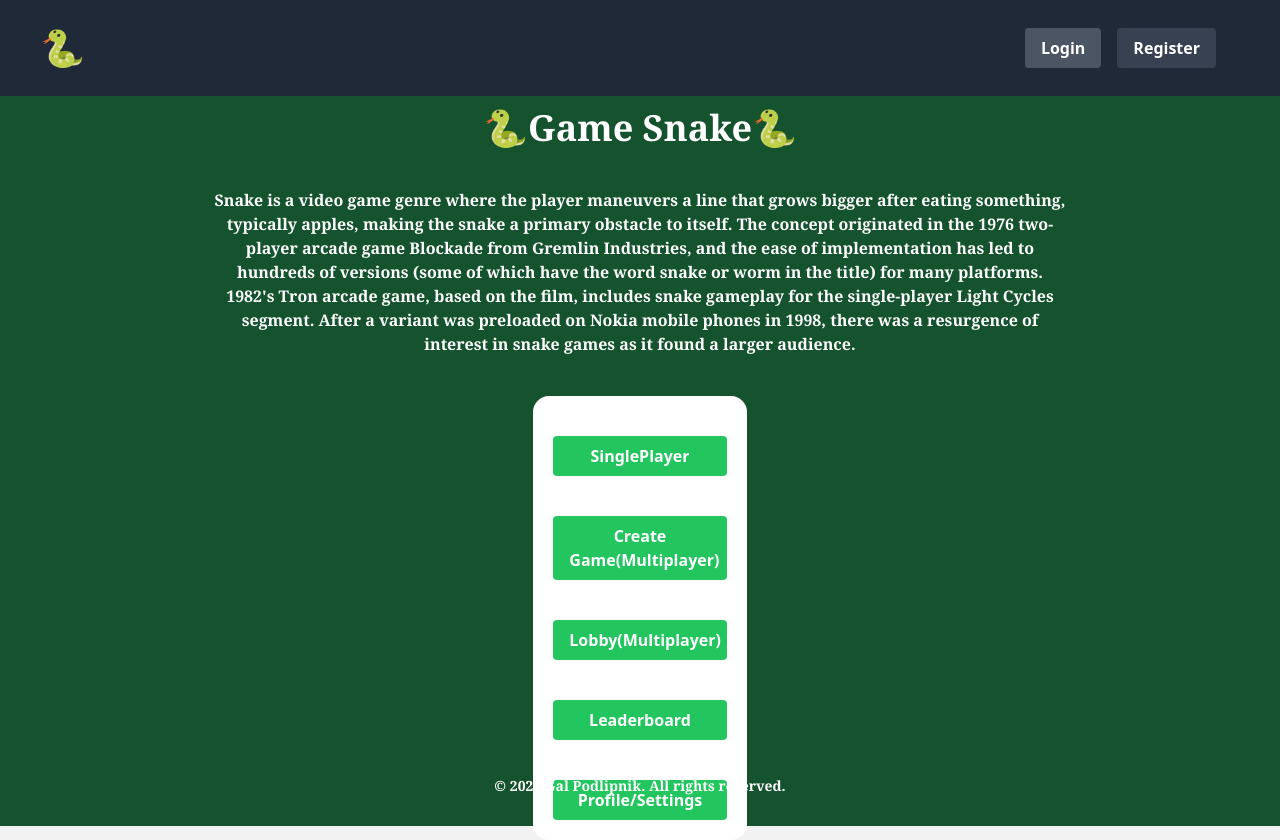
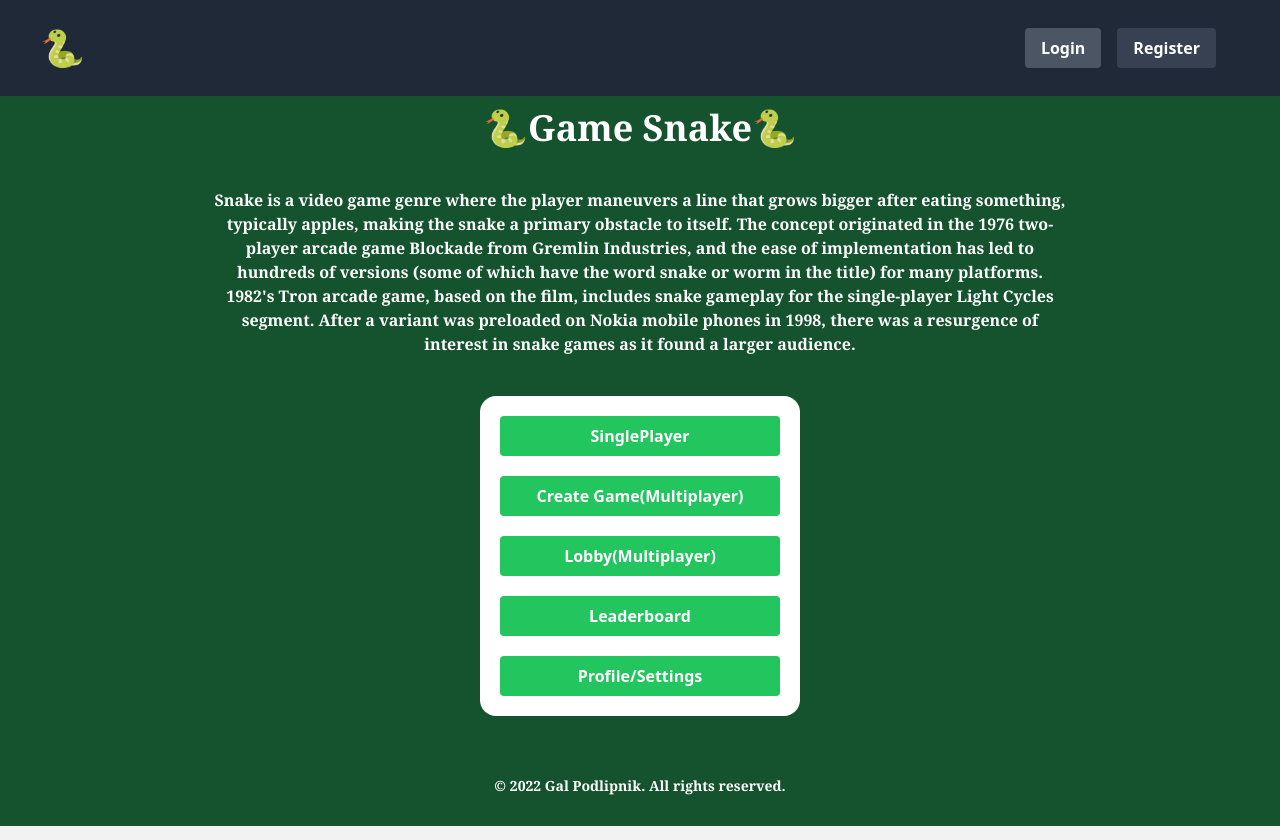
Before and after one commit to galpodlipnik1/snake-game, a React (Vite) app in the folder client/: page / in a window 1280 px wide. Built offline with nearby package versions, Linux system fonts and the light colour scheme.

Commit message:
idk honestly

```diff
--- a/client/src/pages/HomePage.jsx
+++ b/client/src/pages/HomePage.jsx
@@ -65,10 +65,10 @@ const HomePage = () => {
               was a resurgence of interest in snake games as it found a larger audience.
             </p>
           </div>
-          <div className="flex flex-col w-2/12 bg-white rounded-2xl mt-10">
+          <div className="flex flex-col w-3/12 bg-white rounded-2xl mt-10">
             <button
               type="button"
-              className="bg-green-500 hover:bg-green-700 text-white font-bold py-2 px-4 rounded mt-10 mx-5 hover:translate-y-3 transition duration-500 ease-in-out"
+              className="bg-green-500 hover:bg-green-700 text-white font-bold py-2 px-4 rounded mt-5 mx-5 hover:translate-y-3 transition duration-500 ease-in-out"
               onClick={() => {
                 handleSinglePlayer();
               }}
@@ -77,7 +77,7 @@ const HomePage = () => {
             </button>
             <button
               type="button"
-              className="bg-green-500 hover:bg-green-700 text-white font-bold py-2 px-4 rounded mt-10 mx-5 hover:translate-y-3 transition duration-500 ease-in-out"
+              className="bg-green-500 hover:bg-green-700 text-white font-bold py-2 px-4 rounded mt-5 mx-5 hover:translate-y-3 transition duration-500 ease-in-out"
               onClick={() => {
                 handleInstaPlay();
               }}
@@ -86,7 +86,7 @@ const HomePage = () => {
             </button>
             <button
               type="button"
-              className="bg-green-500 hover:bg-green-700 text-white font-bold py-2 px-4 rounded mt-10 mx-5 hover:translate-y-3 transition duration-500 ease-in-out"
+              className="bg-green-500 hover:bg-green-700 text-white font-bold py-2 px-4 rounded mt-5 mx-5 hover:translate-y-3 transition duration-500 ease-in-out"
               onClick={() => {
                 handleLobby();
               }}
@@ -95,7 +95,7 @@ const HomePage = () => {
             </button>
             <button
               type="button"
-              className="bg-green-500 hover:bg-green-700 text-white font-bold py-2 px-4 rounded mt-10 mx-5 hover:translate-y-3 transition duration-500 ease-in-out"
+              className="bg-green-500 hover:bg-green-700 text-white font-bold py-2 px-4 rounded mt-5 mx-5 hover:translate-y-3 transition duration-500 ease-in-out"
               onClick={() => {
                 handleLeaderboard();
               }}
@@ -104,7 +104,7 @@ const HomePage = () => {
             </button>
             <button
               type="button"
-              className="bg-green-500 hover:bg-green-700 text-white font-bold py-2 px-4 rounded mt-10 mx-5 hover:translate-y-3 transition duration-500 ease-in-out mb-5"
+              className="bg-green-500 hover:bg-green-700 text-white font-bold py-2 px-4 rounded mt-5 mx-5 hover:translate-y-3 transition duration-500 ease-in-out mb-5"
               onClick={() => {
                 handleSettings();
               }}
```
Also changed, not shown: 2 other files (tests, documents, lock files or other folders).
